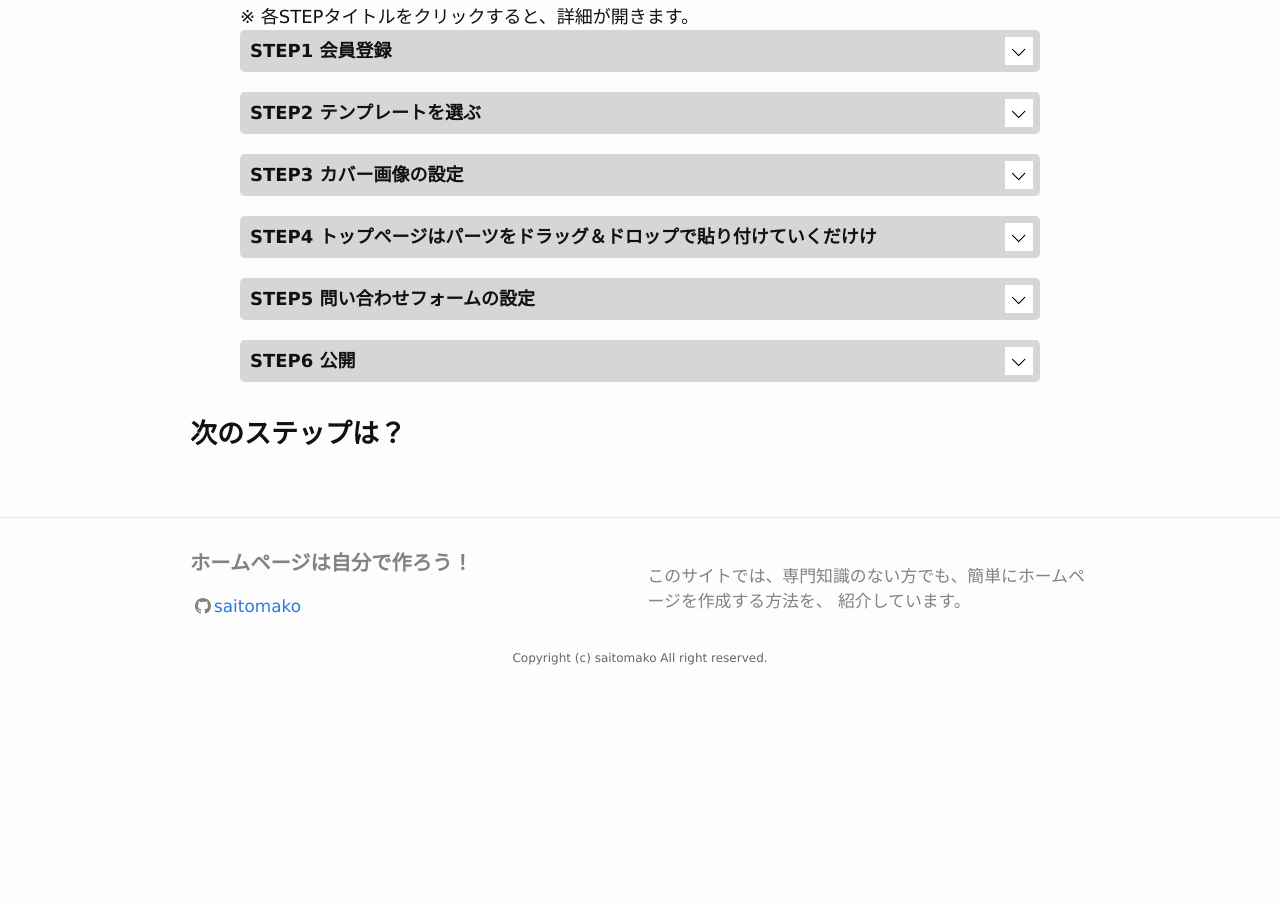
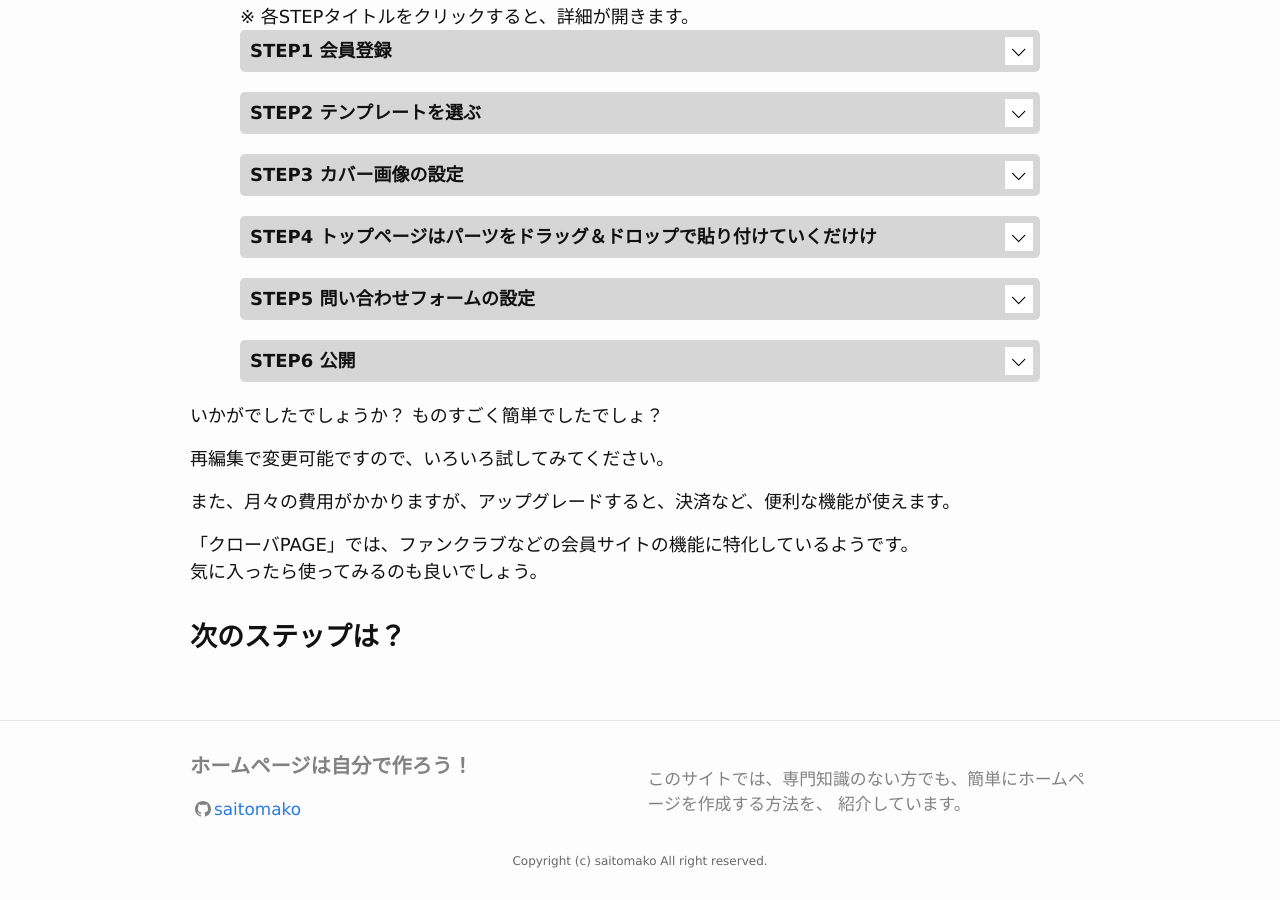
Before and after one commit to saitomako/hpbyself, a Jekyll site: the page built from index.md, in a window 1280 px wide and 900 px high, scrolled down 2357 px. Built offline with Jekyll 4.4.1, drawn with Linux system fonts in a browser that asks for light colours; our own code applies the rules of GitHub Pages for plain Markdown files; before the commit the page ends 3054 px from its top, so only the background shows below that.

Commit message:
update etc

```diff
--- a/index.md
+++ b/index.md
@@ -88,7 +88,10 @@
 <div class="toggle_contents">
 <p class="toggle_title">STEP2 テンプレートを選ぶ</p>
 <p class="toggle_txt">
+まず最初にやることは、テンプレートを選ぶことです。<br>
+テンプレートとは、ホームページの典型的な雛形のことで、ホームページの種類にあったデザインがあらかじめ用意されています。あまり深く考えず、それっぽいのを選んでみてください。
 <img src="images/04-select-template.png">
+今回はカテゴリー「お店」の中から「カフェ」のテンプレートを選んでみました。
 <img src="images/05-select-template.png">
 </p>
 </div>
@@ -96,21 +99,32 @@
 <div class="toggle_contents">
 <p class="toggle_title">STEP3 カバー画像の設定</p>
 <p class="toggle_txt">
+次にサイトにふさわしいカバー画像を指定します。<br>
+カバー画像は、複数枚選択することができ、自分のお気に入りの写真をアップロードすることもできます。
 <img src="images/06-cover-image.png">
+カバー画像の上に表示される文字を指定します。
+「いつものコーヒーで至高のひとときを」と入力しました。<br>
+深く考えず、それっぽい文言を入力してみてください。
 <img src="images/07-cover-image.png">
+後からいくらでも変更かのうですので、気分でチャッチャと指定してみましょう。
 </p>
 </div>
 
 <div class="toggle_contents">
 <p class="toggle_title">STEP4 トップページはパーツをドラッグ＆ドロップで貼り付けていくだけけ</p>
 <p class="toggle_txt">
+この「クローバPAGE」ではトップページだけの縦長のホームページを作成できます。
+左側のパーツから、ドラッグ＆ドロップでセクションに貼り付けていきます。
 <img src="images/08-adding-parts.png">
+画像や、動画、たくさんの種類のパーツが指定できますので、いろいろ試してみてください。
 </p>
 </div>
 
 <div class="toggle_contents">
 <p class="toggle_title">STEP5 問い合わせフォームの設定</p>
 <p class="toggle_txt">
+訪問者からの問い合わせを受けるためのフォームを指定します。<br>
+フォーム送信後に「ウェルカムメッセージ」を表示させることもできます。
 <img src="images/09-form-setting.png">
 </p>
 </div>
@@ -118,10 +132,22 @@
 <div class="toggle_contents">
 <p class="toggle_title">STEP6 公開</p>
 <p class="toggle_txt">
+最後に「公開」の設定です。<br>
+URLの形式は「XXXXX.qloba.com｣となってます。XXXXXの部分を自由に指定できます。
 <img src="images/10-publish-setting.png">
 </p>
 </div>
 
 </div>
 
+いかがでしたでしょうか？
+ものすごく簡単でしたでしょ？
+
+再編集で変更可能ですので、いろいろ試してみてください。
+
+また、月々の費用がかかりますが、アップグレードすると、決済など、便利な機能が使えます。
+
+「クローバPAGE」では、ファンクラブなどの会員サイトの機能に特化しているようです。<br>
+気に入ったら使ってみるのも良いでしょう。
+
 ## 次のステップは？
```
Also changed, not shown: other parts of index.md (+1 -1 lines).
